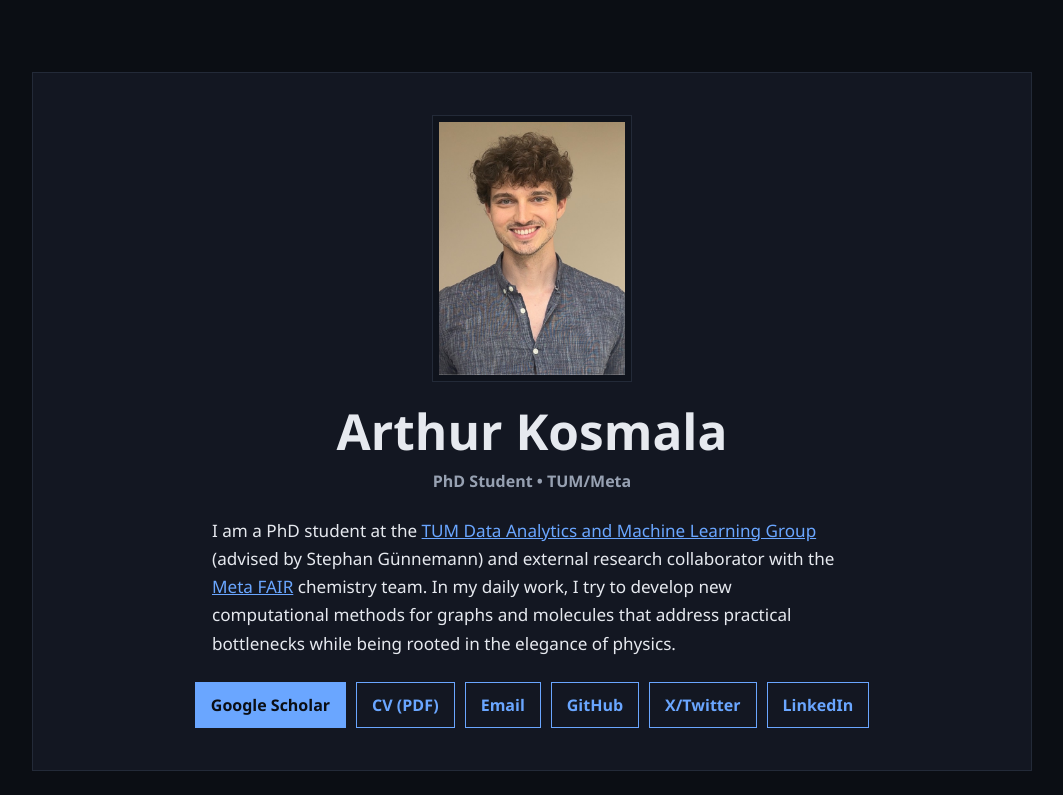
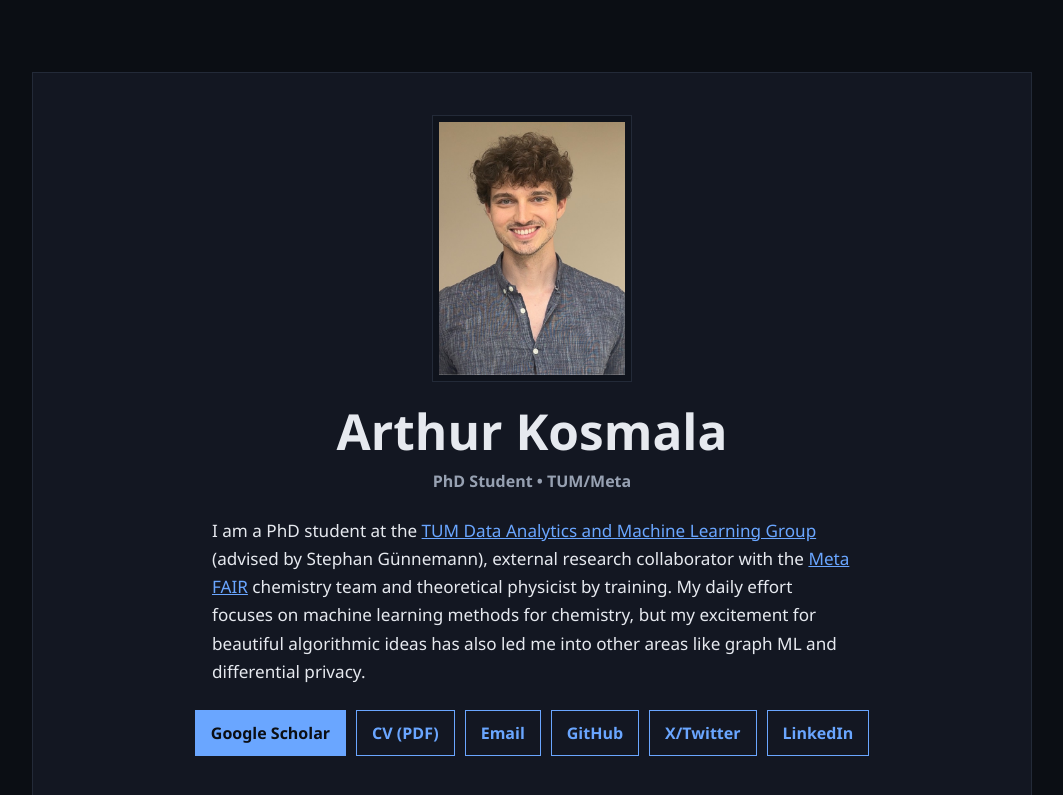
Before and after one commit to arthurkosmala/arthurkosmala.github.io, a Jekyll site: the page built from index.md, in a window 1280 px wide and 900 px high, cut to the strip 0-795 px from the top of the window. Shown: the whole strip, without its empty margins (108-1171 px from the left). Built offline with Jekyll 4.4.1, drawn with Linux system fonts in a browser that asks for light colours.

Commit message:
Update header text

```diff
--- a/index.md
+++ b/index.md
@@ -13,7 +13,7 @@ title: Home
     <h1>{{ site.author.name }}</h1>
     <p class="subtitle">PhD Student • TUM/Meta</p>
     <p class="lead">
-      I am a PhD student at the <a href="https://www.cs.cit.tum.de/en/daml/home/">TUM Data Analytics and Machine Learning Group</a> (advised by Stephan Günnemann) and external research collaborator with the <a href="https://ai.meta.com/research/">Meta FAIR</a> chemistry team. In my daily work, I try to develop new computational methods for graphs and molecules that address practical bottlenecks while being rooted in the elegance of physics.
+      I am a PhD student at the <a href="https://www.cs.cit.tum.de/en/daml/home/">TUM Data Analytics and Machine Learning Group</a> (advised by Stephan Günnemann), external research collaborator with the <a href="https://ai.meta.com/research/">Meta FAIR</a> chemistry team and theoretical physicist by training. My daily effort focuses on machine learning methods for chemistry, but my excitement for beautiful algorithmic ideas has also led me into other areas like graph ML and differential privacy.
     </p>
     <div class="cta-row">
       <a class="button" href="{{ site.author.scholar_url }}">Google Scholar</a>
```
